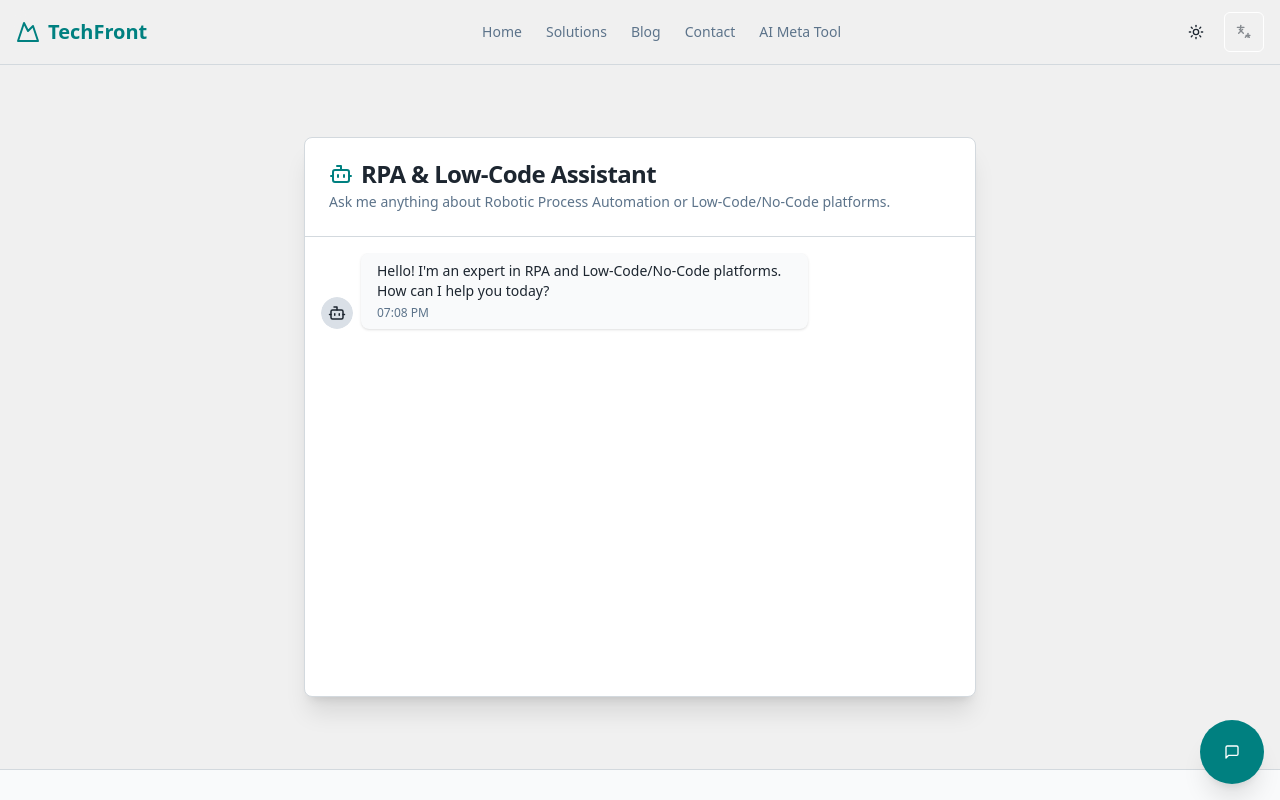
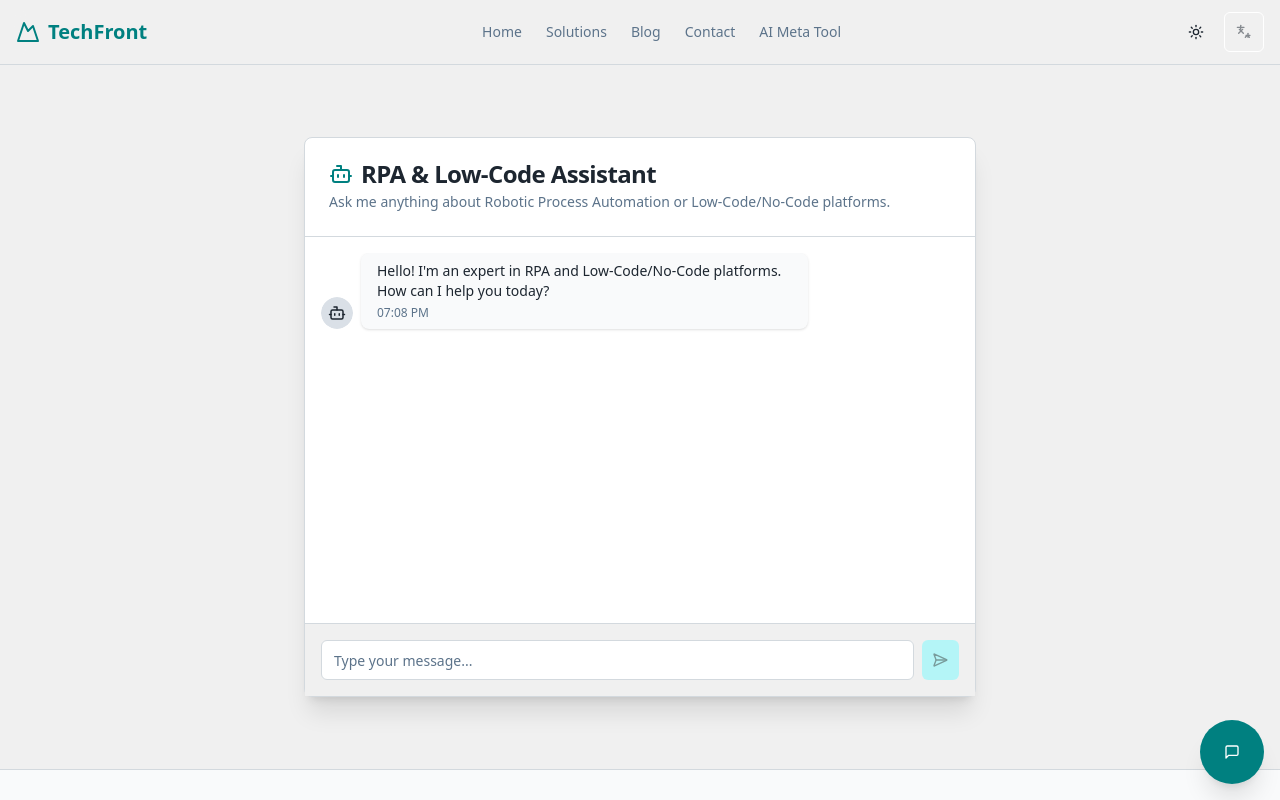
Before and after one commit to BernydotJar/LCH-Technologies, a Next.js app: page /chatbot in a window 1280 px wide. Shown: the top 800 px of the page. Built offline with nearby package versions, Linux system fonts and the light colour scheme; what @genkit-ai/googleai, genkit would draw is missing.

Commit message:
refactor(ui): restructure chatbot layout and scroll logic
Original message:
chore(content): Refined and standardized commit history – LCH Technologies

```diff
--- a/src/components/chatbot/chat-interface.tsx
+++ b/src/components/chatbot/chat-interface.tsx
@@ -38,6 +38,9 @@ export default function ChatInterface({ initialMessage }: ChatInterfaceProps) {
     if (initialMessage && messages.length === 0) {
       addMessage('bot', initialMessage);
     }
+  }, [initialMessage, messages.length, addMessage]);
+
+  useEffect(() => {
     // Scroll to bottom when messages change
     if (scrollAreaRef.current) {
       const viewport = scrollAreaRef.current.querySelector('div[data-radix-scroll-area-viewport]');
@@ -45,7 +48,8 @@ export default function ChatInterface({ initialMessage }: ChatInterfaceProps) {
         viewport.scrollTop = viewport.scrollHeight;
       }
     }
-  }, [messages, initialMessage, addMessage]);
+  }, [messages]);
+
 
   const handleSubmit = async (e: FormEvent<HTMLFormElement>) => {
     e.preventDefault();
@@ -72,8 +76,8 @@ export default function ChatInterface({ initialMessage }: ChatInterfaceProps) {
   };
 
   return (
-    <>
-      <ScrollArea className="h-full p-4 flex-grow" ref={scrollAreaRef}>
+    <div className="flex flex-col h-full">
+      <ScrollArea className="flex-grow p-4" ref={scrollAreaRef}>
           <div className="space-y-6">
             {messages.map((msg) => (
               <div
@@ -121,7 +125,7 @@ export default function ChatInterface({ initialMessage }: ChatInterfaceProps) {
             )}
           </div>
         </ScrollArea>
-        <div className="p-4 border-t bg-background">
+        <div className="p-4 border-t bg-background shrink-0">
           <form onSubmit={handleSubmit} className="flex w-full items-center gap-2">
             <Input
               type="text"
@@ -142,6 +146,6 @@ export default function ChatInterface({ initialMessage }: ChatInterfaceProps) {
             </Button>
           </form>
         </div>
-    </>
+    </div>
   );
 }
```
